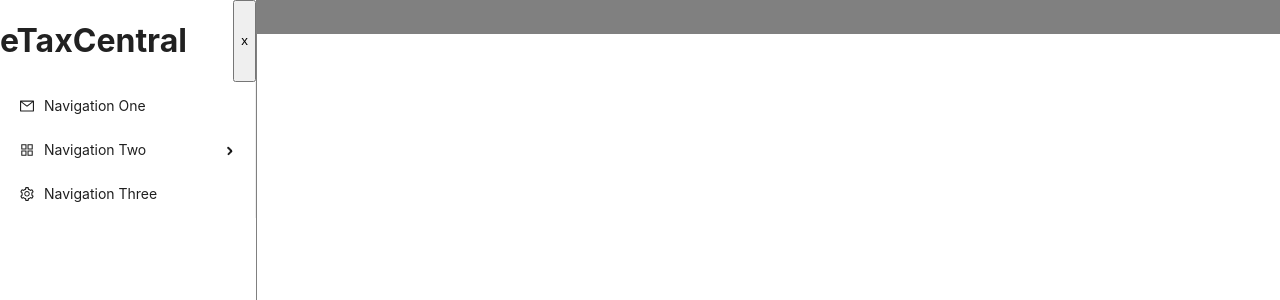
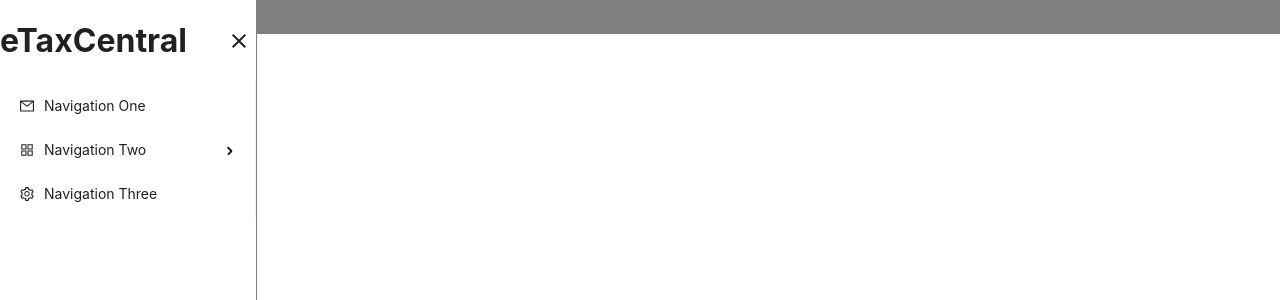
Before and after one commit to andres-etax/drawer_and_menu_combination, a React (Create React App) app: page /thedrawer in a window 1280 px wide. Both pictures are taken after a click on the icon 17 px from the left and 17 px from the top of the page. Shown: the top 300 px of the page. Built offline with nearby package versions, Linux system fonts and the light colour scheme.

Commit message:
added close icon

```diff
--- a/package.json
+++ b/package.json
@@ -15,7 +15,6 @@
     "antd": "^5.8.5",
     "react": "^18.2.0",
     "react-dom": "^18.2.0",
-    "react-router-dom": "^6.15.0",
     "react-scripts": "5.0.1",
     "serve": "^14.2.1",
     "web-vitals": "^2.1.4"
@@ -43,5 +42,8 @@
       "last 1 firefox version",
       "last 1 safari version"
     ]
+  },
+  "devDependencies": {
+    "react-router-dom": "^6.15.0"
   }
 }
--- a/src/App.js
+++ b/src/App.js
@@ -1,16 +1,8 @@
 import TheDrawer from "./components/TheDrawer.js";
 import { BrowserRouter, Routes, Route } from "react-router-dom";
 
-// components used
-// drawer component from material UI
-// menu component from ant design
-
 function Home() {
   return <div>Home</div>;
-}
-
-function Layout() {
-  return <div>Layout</div>;
 }
 
 function A() {
@@ -29,17 +21,13 @@ function C() {
 export default function App() {
   return (
     <div>
-      {/* <TheDrawer /> */}
-
       <BrowserRouter>
         <Routes>
-          {/* <Route path="/" element={<Layout />}> */}
             <Route index element={<Home />} />
             <Route path="/thedrawer" element={<TheDrawer />} />
             <Route path="/thedrawer/a" element={<A />} />
             <Route path="/thedrawer/b" element={<B />} />
             <Route path="/thedrawer/c" element={<C />} />
-          {/* </Route> */}
         </Routes>
       </BrowserRouter>
     </div>
--- a/src/components/TheDrawer.js
+++ b/src/components/TheDrawer.js
@@ -3,6 +3,7 @@ import Box from "@mui/material/Box";
 import Drawer from "@mui/material/Drawer";
 import NavigationMenu from "./NavigationMenu";
 import DensityMediumIcon from "@mui/icons-material/DensityMedium";
+import CloseIcon from "@mui/icons-material/Close";
 
 export default function TheDrawer() {
   const [opened, setOpened] = useState(false);
@@ -14,7 +15,6 @@ export default function TheDrawer() {
       <nav
         style={{
           display: "flex",
-          // justifyContent: "center",
           backgroundColor: "gray",
         }}
       >
@@ -23,12 +23,10 @@ export default function TheDrawer() {
 
       <Drawer
         style={{
-          // boxShadow: "none !important",
           position: "relative",
           zIndex: zIndex,
         }}
         open={opened}
-        // onClose={toggleDrawer}
         hideBackdrop={true}
       >
         <Box
@@ -39,10 +37,9 @@ export default function TheDrawer() {
           }}
           role="presentation"
         >
-          <div style={{ display: "flex", justifyContent: "space-between" }}>
-            {/* <img></img> */}
+          <div style={{ display: "flex", justifyContent: "space-between", alignItems: 'center' }}>
             <h1>eTaxCentral</h1>
-            <button onClick={toggleDrawer}>x</button>
+            <CloseIcon id="closeIcon" onClick={toggleDrawer} />
           </div>
           <NavigationMenu />
         </Box>
--- a/src/css/drawer1.css
+++ b/src/css/drawer1.css
@@ -27,3 +27,13 @@
   box-shadow: none !important;
   border-right: 0.5px solid gray;
 }
+
+
+#closeIcon {
+  padding: 5px;
+  cursor: pointer;
+}
+#closeIcon:hover {
+  background-color: lightgray;
+  border-radius: 50%;
+}
```
Also changed, not shown: 1 other file (tests, documents, lock files or other folders).
